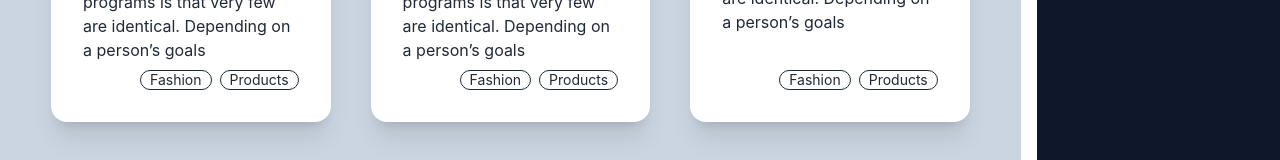
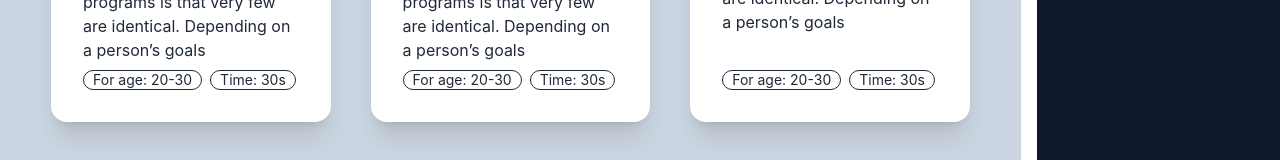
Before and after one commit to nishad0055/fitness-club, a React (Create React App) app: page / in a window 1280 px wide. Shown: the part 386-546 px from the top of the page. Built offline with nearby package versions, Linux system fonts and the light colour scheme; grey boxes are pictures that could not be loaded.

Commit message:
items add

```diff
--- a/public/data.json
+++ b/public/data.json
@@ -21,7 +21,7 @@
       "picture": "https://i.ibb.co/yn1JghW/CrossFit.jpg",
       "name": "Cross Fit",
       "text": "The beauty of fitness programs is that very few are identical. Depending on a person’s goals",
-      "age": "20-30s",
+      "age": "20-30",
       "time": "30s"
     },
     {
@@ -29,7 +29,7 @@
       "picture": "https://i.ibb.co/nPS7CZ7/deadlift.jpg",
       "name": "Back Deadlift",
       "text": "The beauty of fitness programs is that very few are identical. Depending on a person’s goals",
-      "age": "20-30s",
+      "age": "20-30",
       "time": "30s"
 
     },
@@ -38,7 +38,7 @@
       "picture": "https://i.ibb.co/J27yd91/Pullups.jpg",
       "name": "Pullups",
       "text": "The beauty of fitness programs is that very few are identical. Depending on a person’s goals",
-      "age": "20-30s",
+      "age": "20-30",
       "time": "30s"
     },
     {
@@ -46,7 +46,7 @@
       "picture": "https://i.ibb.co/k9XqL8C/Skipping.jpg",
       "name": "Skipping",
       "text": "The beauty of fitness programs is that very few are identical. Depending on a person’s goals",
-      "age": "20-30s",
+      "age": "20-30",
       "time": "30s"
     },
     {
@@ -54,7 +54,7 @@
       "picture": "https://i.ibb.co/m6CPsBb/PushUP.jpg",
       "name": "PusshUp",
       "text": "The beauty of fitness programs is that very few are identical. Depending on a person’s goals",
-      "age": "20-30s",
+      "age": "20-30",
       "time": "30s"
     },
     {
@@ -62,7 +62,7 @@
       "picture": "https://i.ibb.co/8B5j4X3/Spider-man-pushup.jpg",
       "name": "Spiderman PushUP",
       "text": "The beauty of fitness programs is that very few are identical. Depending on a person’s goals",
-      "age": "20-30s",
+      "age": "20-30",
       "time": "30s"
     },
     {
@@ -70,7 +70,7 @@
       "picture": "https://i.ibb.co/xhz6d5H/t-bar-row.png",
       "name": "T-bar Row",
       "text": "The beauty of fitness programs is that very few are identical. Depending on a person’s goals",
-      "age": "20-30s",
+      "age": "20-30",
       "time": "30s"
     }
   ]
--- a/src/components/SingleItem/SingleItem.js
+++ b/src/components/SingleItem/SingleItem.js
@@ -11,9 +11,9 @@ const SingleItem = (props) => {
                 <div className="card-body">
                     <h2 className="card-title"> {name}</h2>
                     <p>{text}</p>
-                    <div className="card-actions justify-end">
-                    <div className="badge badge-outline">Fashion</div>
-                    <div className="badge badge-outline">Products</div>
+                    <div className="card-actions">
+                    <div className="badge badge-outline">For age: {age}</div>
+                    <div className="badge badge-outline">Time: {time}</div>
                     </div>
                 </div>
                 </div>
```
